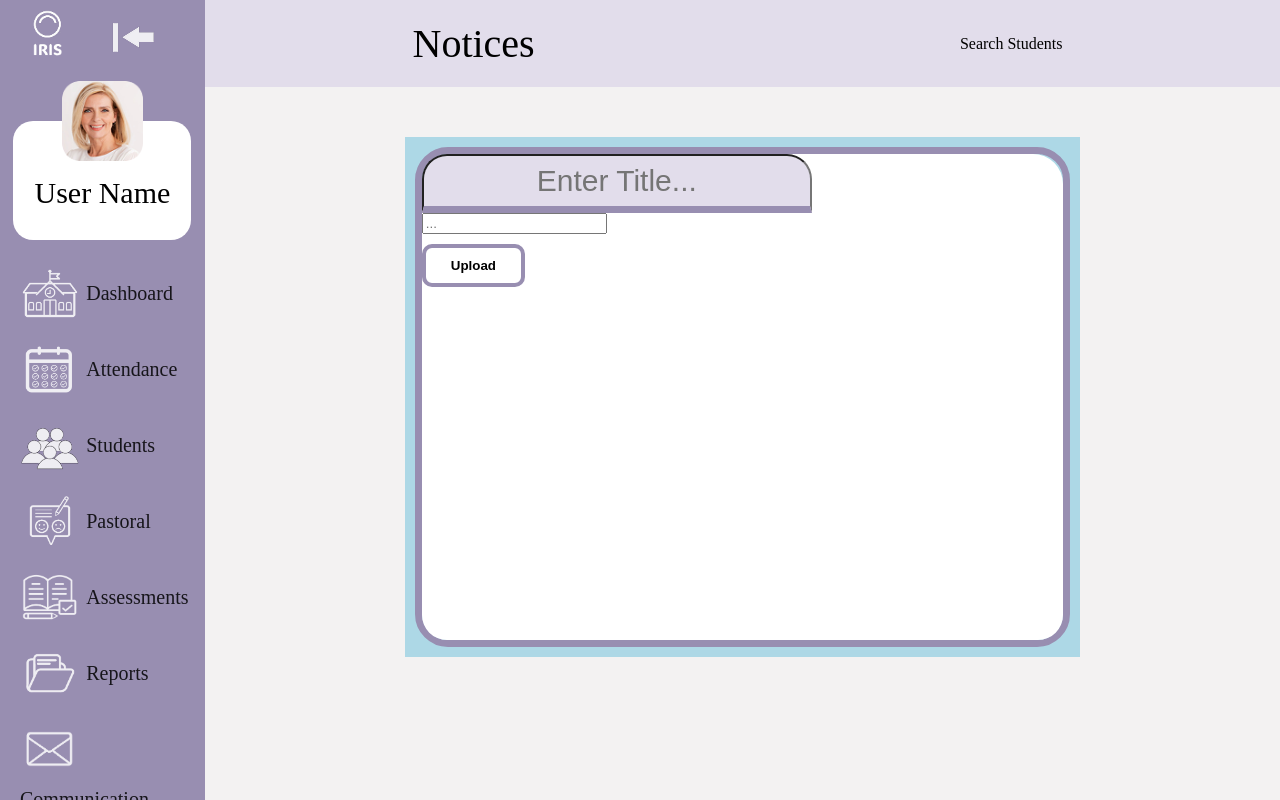
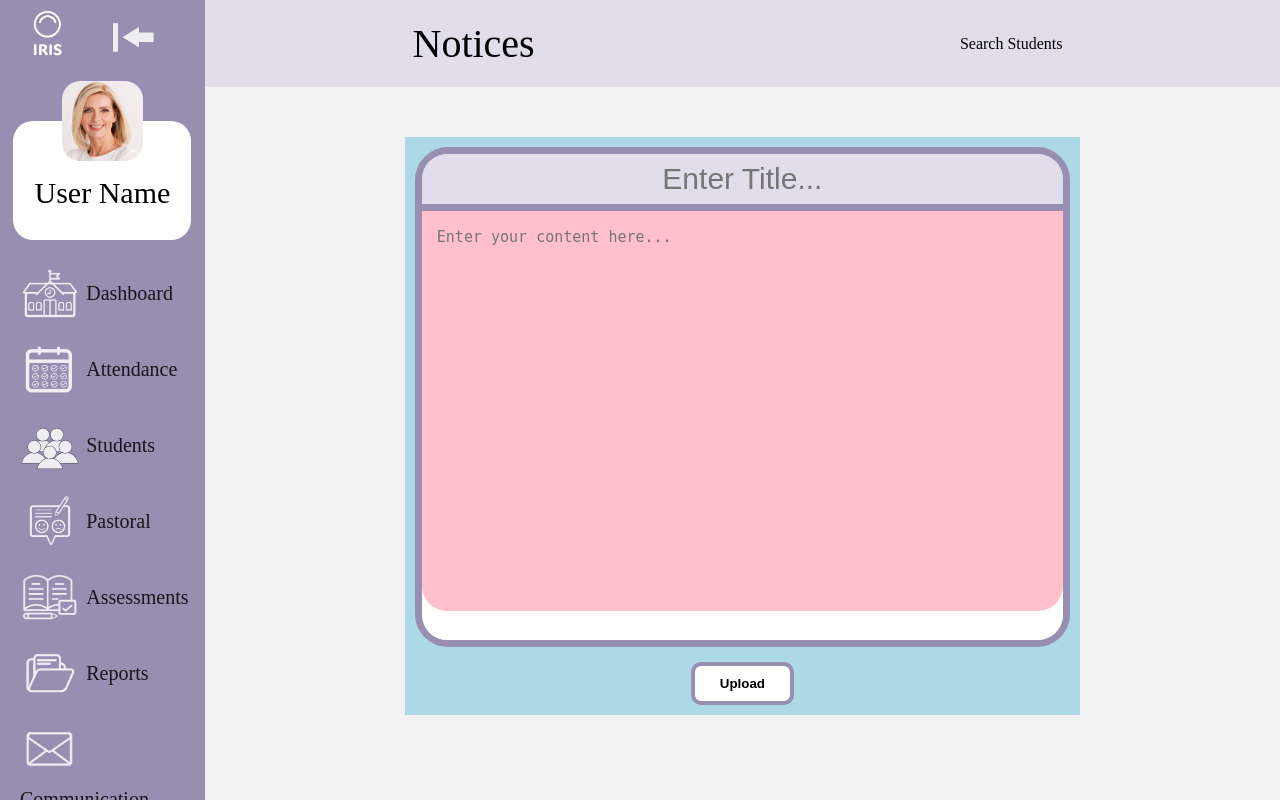
Before and after one commit to supertop24/IRIS, a Flask app: page /createNotice in a window 1280 px wide. Run offline with Flask 3, Linux system fonts and the light colour scheme.

Commit message:
Working on the notice pages' styling

```diff
--- a/iris/website/static/css/createNotice.css
+++ b/iris/website/static/css/createNotice.css
@@ -3,25 +3,27 @@
     width: auto;
     display: flex;
     flex-wrap: wrap;
-    row-gap: 15px; /*Creates gap between content */
+    row-gap: 15px; /*Creates gap between notice and button */
     column-gap: 10px;
     padding: 10px;
     box-sizing: border-box;
-    margin: 50px 200px 0 200px;
+    margin: 50px 200px;
     background-color: lightblue;
+    justify-content: center;
 }
 
 /* Title styling for notice */
 .inputNoticeTitle {
     display: block;
+    width: 100%;
     font-size: 30px;
     padding: 8px 0;
     border-top-left-radius: 25px;
     border-top-right-radius: 25px;
     background-color: #E2DDEB;
     box-sizing: border-box;
-    flex: 100%;
     text-align: center;
+    border: none;
     border-bottom: #988EB1 solid 7px;
 }
 
@@ -35,13 +37,29 @@
     border-top-right-radius: 30px;
 }
 
+.inputNoticeContent {
+    width: 100%;
+    height: 400px;
+    font-size: 15px;
+    padding: 15px; /* For the text */
+    background-color: pink;
+    border-bottom-left-radius: 25px;
+    border-bottom-right-radius: 25px;
+    box-sizing: border-box; /* includes padding into the height and width */
+    resize: none;
+    overflow-y: auto;
+    white-space: pre-wrap; /* Holds formatting and whitespace */
+    line-height: 1.5;
+    border: none;
+}
+
 .noticeBox {
     flex: 100%;
-    flex-direction: column;
     box-sizing: border-box;
     min-height: 500px;
     border: #988EB1 solid 7px;
     border-radius: 33px;
+    gap: 10px;
 }
 
 /* Styles notice's text */
@@ -53,13 +71,8 @@
 /*Upload notice button */
 .uploadButton {
     background-color: #ffffff;
-    color: #000000;
     border: 4px solid #988EB1;
     border-radius: 10px;
     padding: 10px 25px;
     font-weight: bold;
-    box-sizing: border-box;
-    flex: 50%;
-    margin-top: 10px;
-    place-items: center;
 }
--- a/iris/website/templates/createNotice.html
+++ b/iris/website/templates/createNotice.html
@@ -17,19 +17,20 @@
     <div class="noticeBox">
         <div class="noticeForm">
             <!--Form for users to create a new notice-->
-            <form method="POST" action="{{ url_for('views.createNotice') }}">
+            <form method="POST" action="{{ url_for('views.createNotice') }}" id="formId">
                 <!--Notice title input-->
                 <input class="inputNoticeTitle" type="text" name="title" placeholder="Enter Title...">
                 <!--Notice content input-->
-                <input class="inputNoticeContent" type="text" name="note" placeholder="...">
-                <div class="buttonContainer">
-                    <input type="submit" class="uploadButton" value="Upload">
-                </div>
+                <textarea class="inputNoticeContent" type="text" name="note" placeholder="Enter your content here..."></textarea>
+
             </form>
         </div>
     </div>
 
-
+    <!--Upload button-->
+    <div class="buttonContainer">
+        <input type="submit" form="formId" class="uploadButton" value="Upload">
+    </div>
 </div>
 
 {% endblock %}
```
Also changed, not shown: iris/website/static/css/notice.css (+33 -5 lines), iris/website/templates/notice.html (+16 -5 lines), iris/instance/database.db.
